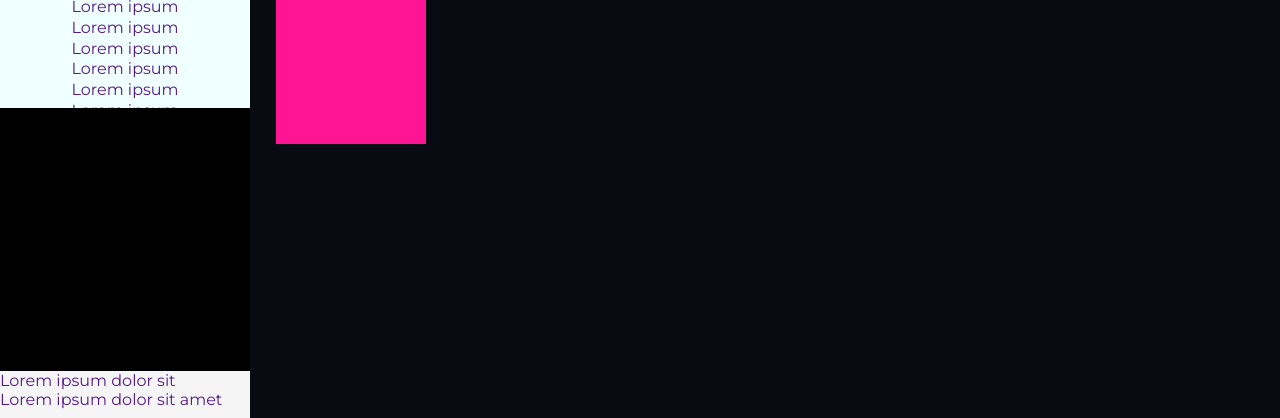
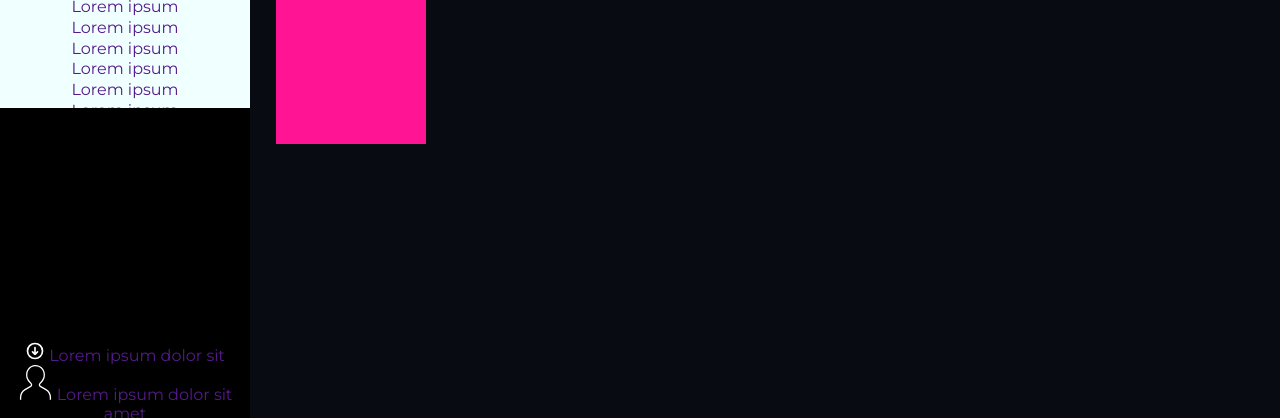
Before and after one commit to AndrianiClaudio/html-css-spotifyweb, a plain HTML site: page index.html in a window 1280 px wide. Shown: the part 299-717 px from the top of the page. Drawn offline with Linux system fonts and the light colour scheme.

Commit message:
inserimento bottom nav cs svg

```diff
--- a/css/style.css
+++ b/css/style.css
@@ -77,14 +77,29 @@ ul {
     height: 50px;
     width: 100%;
 }
-svg {
+.left-bar svg {
     height: 35px;
     width: 35px;
 }
+#bottom-nav .arrow-circle-down {
+    height: 20px;
+    width: 20px;
+}
+
 #bottom-nav {
-    background-color: whitesmoke;
-    height: 50px;
+    text-align: center;
+    height: 80px;
     width: 100%;
+}
+
+/* svg arrowdown*/
+.cls-1 {
+    fill: #fff;
+    opacity: 0;
+}
+
+.cls-2 {
+    fill: white;
 }
 .right-content {
     float: right;
--- a/index.html
+++ b/index.html
@@ -13,6 +13,9 @@
     <link rel="preconnect" href="https://fonts.gstatic.com" crossorigin>
     <link href="https://fonts.googleapis.com/css2?family=Montserrat:wght@400;500;600;700;800&display=swap"
         rel="stylesheet">
+    <!-- FONTAWESOME -->
+    <link rel="stylesheet" href="https://use.fontawesome.com/releases/v5.15.4/css/all.css"
+        integrity="sha384-DyZ88mC6Up2uqS4h/KRgHuoeGwBcD4Ng9SiP4dIRy0EXTlnuz47vAwmeGwVChigm" crossorigin="anonymous">
 </head>
 
 <body>
@@ -146,11 +149,35 @@
                     <ul>
                         <li>
                             <a href="">
+                                <svg xmlns="http://www.w3.org/2000/svg" class="arrow-circle-down" viewBox="0 0 24 24">
+                                    <defs>
+                                        <style>
+
+                                        </style>
+                                    </defs>
+                                    <title>arrow-circle-down</title>
+                                    <g id="Layer_2" data-name="Layer 2">
+                                        <g id="arrow-circle-down">
+                                            <g id="arrow-circle-down-2" data-name="arrow-circle-down">
+                                                <rect class="cls-1"/>
+                                                <path class="cls-2"
+                                                    d="M14.31,12.41,13,13.66V8a1,1,0,0,0-2,0v5.59l-1.29-1.3a1,1,0,0,0-1.42,1.42l3,3a1,1,0,0,0,.33.21.94.94,0,0,0,.76,0,.54.54,0,0,0,.16-.1.49.49,0,0,0,.15-.1l3-2.86a1,1,0,0,0-1.38-1.45Z" />
+                                                <path class="cls-2" d="M12,2A10,10,0,1,0,22,12,10,10,0,0,0,12,2Zm0,18a8,8,0,1,1,8-8A8,8,0,0,1,12,20Z" />
+                                            </g>
+                                        </g>
+                                    </g>
+                                </svg>
                                 <span>Lorem ipsum dolor sit</span>
                             </a>
                         </li>
                         <li>
                             <a href="">
+                                <svg viewBox="0 0 80 90" xmlns="http://www.w3.org/2000/svg">
+                                    <title>User Icon</title>
+                                    <path
+                                        d="M67.74 61.78l-14.5-8.334c-.735-.422-1.24-1.145-1.385-1.98-.145-.835.088-1.685.638-2.33l5.912-6.93c3.747-4.378 5.81-9.967 5.81-15.737v-2.256c0-6.668-2.792-13.108-7.658-17.67C51.622 1.92 45.17-.386 38.392.054c-12.677.82-22.607 11.772-22.607 24.934v1.483c0 5.77 2.063 11.36 5.81 15.736l5.912 6.933c.55.644.783 1.493.638 2.33-.143.834-.648 1.556-1.383 1.98l-14.494 8.33C4.7 66.077 0 74.15 0 82.844v6.76h3.333v-6.76c0-7.5 4.055-14.46 10.59-18.174l14.5-8.334c1.597-.918 2.692-2.487 3.007-4.302.315-1.815-.19-3.66-1.387-5.06l-5.913-6.936c-3.23-3.775-5.01-8.594-5.01-13.57v-1.484c0-11.41 8.562-20.9 19.488-21.608 5.85-.377 11.415 1.61 15.67 5.598 4.26 3.992 6.605 9.404 6.605 15.24v2.254c0 4.976-1.778 9.796-5.01 13.57l-5.915 6.935c-1.195 1.4-1.7 3.246-1.386 5.06.313 1.816 1.41 3.385 3.008 4.303l14.507 8.338c6.525 3.71 10.58 10.67 10.58 18.17v6.76H80v-6.76c0-8.695-4.7-16.768-12.26-21.063z"
+                                        fill="#ffffff" fill-rule="evenodd" />
+                                </svg>
                                 <span>Lorem ipsum dolor sit amet</span>
                             </a>
                         </li>
```
Also changed, not shown: img/arrowcircledown.svg (added).
